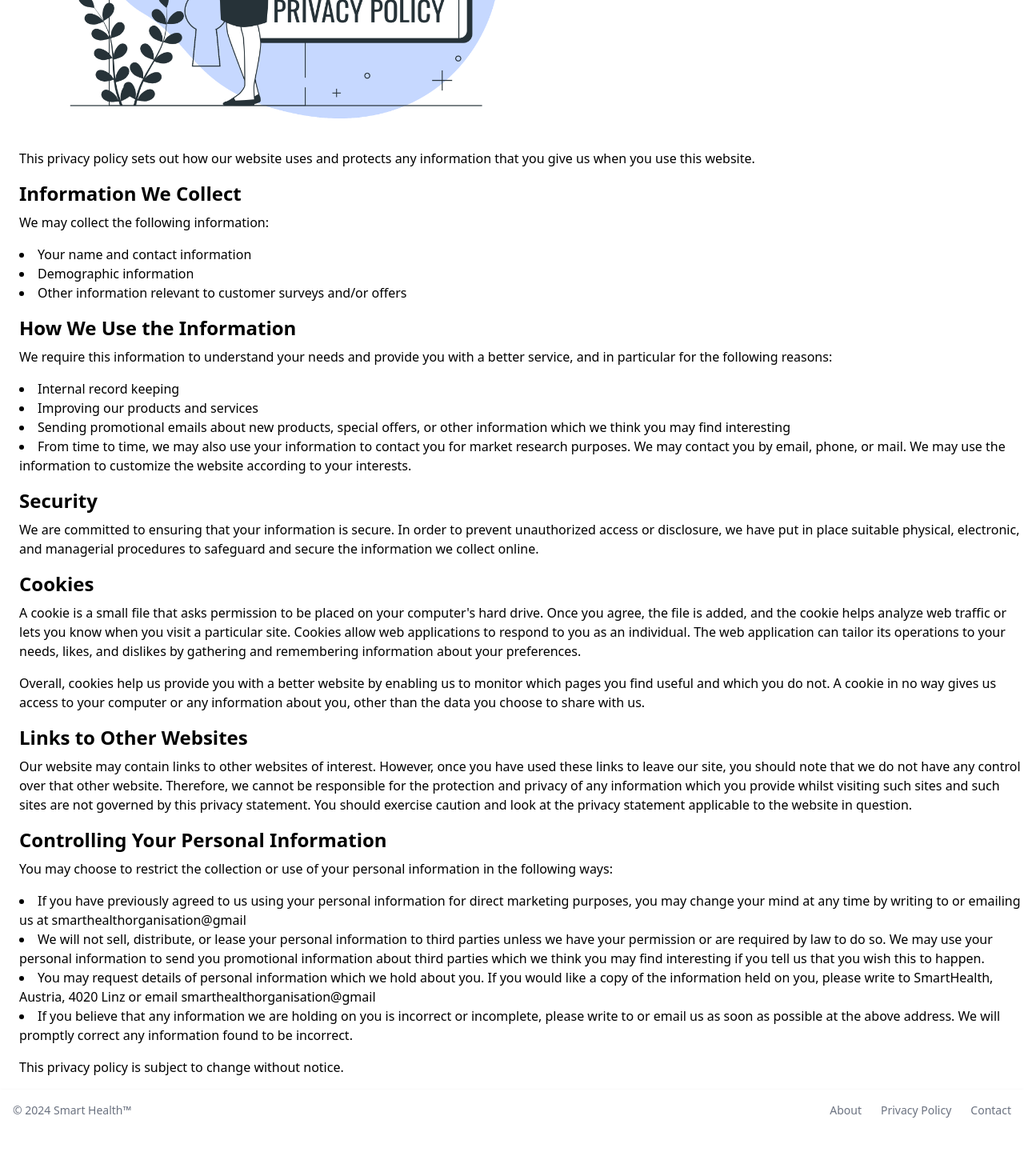
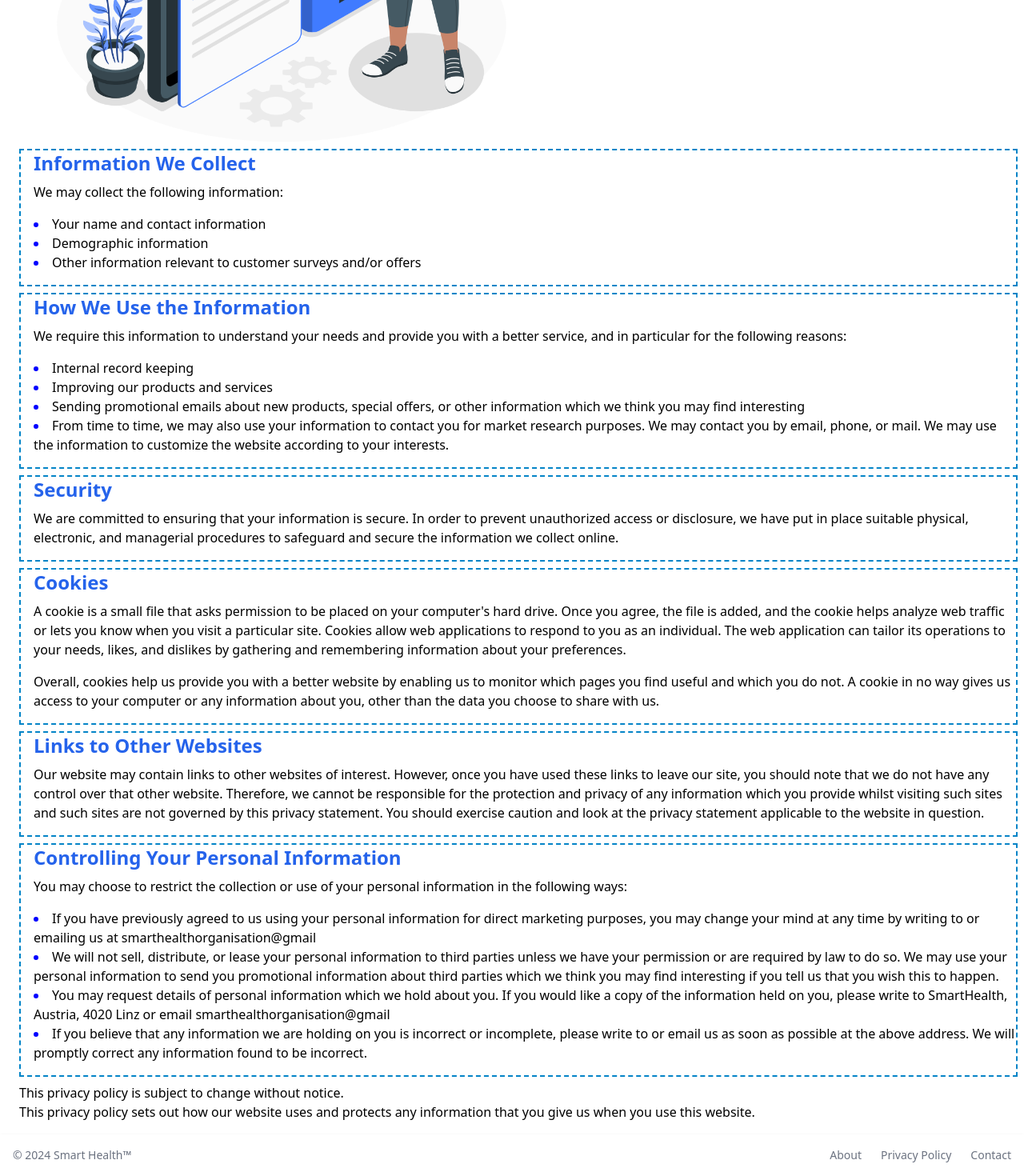
Before and after one commit to KyawIT/SmartHealth, a SvelteKit app in the folder SmartHealth_Frontend/: page /privacyPolicy in a window 1280 px wide. Shown: the part 456-1926 px from the top of the page at 80% size. Before the commit the page ends 1870 px from the top, so only its background shows below. Built offline with nearby package versions, Linux system fonts and the light colour scheme.

Commit message:
Privacy Policy Update + Navbar Update + Dark/Light Switch done

```diff
--- a/SmartHealth_Frontend/src/components/+footer.svelte
+++ b/SmartHealth_Frontend/src/components/+footer.svelte
@@ -12,13 +12,15 @@
       class="flex flex-wrap items-center mt-3 text-sm font-medium text-gray-500 dark:text-gray-400 sm:mt-0"
     >
       <li>
-        <a href="\about" class="hover:underline me-4 md:me-6">About</a>
+        <a href="\about"
+        class="hover:underline me-4 md:me-6">About</a>
       </li>
       <li>
         <a href="\privacyPolicy" class="hover:underline me-4 md:me-6">Privacy Policy</a>
       </li>
       <li>
-        <a href="\contact" class="hover:underline">Contact</a>
+        <a href="\contact"
+        class="hover:underline">Contact</a>
       </li>
     </ul>
   </div>
--- a/SmartHealth_Frontend/src/routes/about/+page.svelte
+++ b/SmartHealth_Frontend/src/routes/about/+page.svelte
@@ -12,7 +12,7 @@
             <div class="p-5">
                 <h5 class="text-2xl font-bold tracking-tight text-gray-900 dark:text-white">What is SmartHealth exactly?</h5>
                 <p class="text-xl text-gray-700 dark:text-gray-400">
-                    Smart Health uses AI to diagnose illnesses based on symptoms and helps users find nearby healthcare providers, ensuring efficient access to healthcare information.
+                    Smart Health uses AI to diagnose illnesses based on symptoms and helps users find nearby healthcare providers, ensuring efficient access to healthcare information. Users provide their infos to get the best results possible.
                     </p>
             </div>
         </div>
--- a/SmartHealth_Frontend/src/routes/auth/login/+page.svelte
+++ b/SmartHealth_Frontend/src/routes/auth/login/+page.svelte
@@ -8,6 +8,7 @@
   }
 </script>
 <div id="container" class="mt-5">
+  <div class="rounded-lg shadow dark:bg-gray-800 dark:border-gray-700 w-1/2 m-auto pb-2">
     <h1
       class="my-5 text-6xl font-black text-blue-600 dark:text-blue-600 text-center"
     >
@@ -15,7 +16,7 @@
     </h1>
     <form class="max-w-sm mx-auto">
       <div class="mb-5">
-      <label for="base-input" class="block mb-2 text-sm font-medium"
+        <label for="base-input" class="block mb-2 text-sm font-medium text-white"
           >Email</label
         >
         <input
@@ -29,7 +30,7 @@
       <div class="mb-5">
         <label
           for="base-input"
-        class="block mb-2 text-sm font-medium text-gray-900">Password</label
+          class="block mb-2 text-sm font-medium text-white">Password</label
         >
         <input
           type="password"
@@ -44,7 +45,7 @@
           class="inline-flex items-center justify-center w-full px-5 py-2.5 text-sm font-medium text-white bg-blue-700 rounded-lg focus:ring-4 focus:ring-blue-200 dark:focus:ring-blue-900 hover:bg-blue-800"
           >Login</button
         >
-      <p class="text-xl text-center">Authenticate with other Services</p>
+        <p class="text-xl text-center  text-white">Authenticate with other Services</p>
 
         <button on:click={() => redirectToGithubAuth()}
           type="button"
@@ -89,6 +90,7 @@
       </div>
     </form>
   </div>
+</div>
 
 <style>
   #container {
--- a/SmartHealth_Frontend/src/routes/auth/signup/+page.svelte
+++ b/SmartHealth_Frontend/src/routes/auth/signup/+page.svelte
@@ -1,4 +1,5 @@
 <div id="container" class="mt-5">
+  <div class="rounded-lg shadow dark:bg-gray-800 dark:border-gray-700 w-1/2 m-auto pb-2">
     <h1
       class="my-5 text-6xl font-black text-blue-600 dark:text-blue-600 text-center"
     >
@@ -8,7 +9,7 @@
       <div class="mb-5">
         <label
           for="base-input"
-        class="block mb-2 text-sm font-medium text-gray-900">Email</label
+          class="block mb-2 text-sm font-medium text-white">Email</label
         >
         <input
           type="text"
@@ -20,7 +21,7 @@
       <div class="mb-5">
         <label
           for="base-input"
-        class="block mb-2 text-sm font-medium text-gray-900">Password</label
+          class="block mb-2 text-sm font-medium text-white">Password</label
         >
         <input
           type="password"
@@ -32,7 +33,7 @@
       <div class="mb-5">
         <label
           for="base-input"
-        class="block mb-2 text-sm font-medium text-gray-900">SVN-Nr</label
+          class="block mb-2 text-sm font-medium text-white">SVN-Nr</label
         >
         <input
           type="text"
@@ -47,6 +48,7 @@
       >
     </form>
     </div>
+</div>
 
 <style>
   #container {
--- a/SmartHealth_Frontend/src/routes/contact/+page.svelte
+++ b/SmartHealth_Frontend/src/routes/contact/+page.svelte
@@ -31,7 +31,6 @@
     data.subject = "";
     data.message = "";
   }
-
 </script>
 
 <h1 class="my-5 text-6xl font-black text-blue-600 dark:text-blue-600 text-center">
--- a/SmartHealth_Frontend/src/routes/privacyPolicy/+page.svelte
+++ b/SmartHealth_Frontend/src/routes/privacyPolicy/+page.svelte
@@ -15,25 +15,20 @@
         </div>
     </div>
 
-    <p class="mb-4">
-        This privacy policy sets out how our website uses and protects any information that you give us when you use
-        this
-        website.
-    </p>
-
-    <h2 class="text-2xl font-bold mb-2">Information We Collect</h2>
-
+    <div class="border-dashed border-2 border-sky-600 pl-4 mr-2">
+        <h2 class="text-2xl font-bold mb-2 text-blue-600 dark:text-blue-600">Information We Collect</h2>
         <p class="mb-4">
             We may collect the following information:
         </p>
-
             <ul class="list-disc list-inside mb-4">
                 <li>Your name and contact information</li>
                 <li>Demographic information</li>
                 <li>Other information relevant to customer surveys and/or offers</li>
             </ul>
+    </div>
 
-    <h2 class="text-2xl font-bold mb-2">How We Use the Information</h2>
+    <div class="border-dashed border-2 border-sky-600 pl-4 mt-2 mr-2">
+        <h2 class="text-2xl font-bold mb-2 text-blue-600 dark:text-blue-600">How We Use the Information</h2>
 
         <p class="mb-4">
             We require this information to understand your needs and provide you with a better service, and in
@@ -54,8 +49,10 @@
                 you by email, phone, or mail. We may use the information to customize the website according to your
                 interests.</li>
         </ul>
+    </div>
 
-    <h2 class="text-2xl font-bold mb-2">Security</h2>
+    <div class="border-dashed border-2 border-sky-600 pl-4 mt-2 mr-2">
+        <h2 class="text-2xl font-bold mb-2 text-blue-600 dark:text-blue-600">Security</h2>
 
         <p class="mb-4">
             We are committed to ensuring that your information is secure. In order to prevent unauthorized access or
@@ -63,8 +60,10 @@
             we have put in place suitable physical, electronic, and managerial procedures to safeguard and secure the
             information we collect online.
         </p>
+    </div>
 
-    <h2 class="text-2xl font-bold mb-2">Cookies</h2>
+    <div class="border-dashed border-2 border-sky-600 pl-4 mt-2 mr-2">
+        <h2 class="text-2xl font-bold mb-2 text-blue-600 dark:text-blue-600">Cookies</h2>
 
         <p class="mb-4">
             A cookie is a small file that asks permission to be placed on your computer's hard drive. Once you agree,
@@ -86,8 +85,10 @@
             than
             the data you choose to share with us.
         </p>
+    </div>
 
-    <h2 class="text-2xl font-bold mb-2">Links to Other Websites</h2>
+    <div class="border-dashed border-2 border-sky-600 pl-4 mt-2 mr-2">
+        <h2 class="text-2xl font-bold mb-2 text-blue-600 dark:text-blue-600">Links to Other Websites</h2>
 
         <p class="mb-4">
             Our website may contain links to other websites of interest. However, once you have used these links to
@@ -103,14 +104,16 @@
             to
             the website in question.
         </p>
+    </div>
 
-    <h2 class="text-2xl font-bold mb-2">Controlling Your Personal Information</h2>
+    <div class="border-dashed border-2 border-sky-600 pl-4 mt-2 mr-2">
+        <h2 class="text-2xl font-bold mb-2 text-blue-600 dark:text-blue-600">Controlling Your Personal Information</h2>
 
         <p class="mb-4">
             You may choose to restrict the collection or use of your personal information in the following ways:
         </p>
 
-    <ul class="list-disc list-inside mb-4">
+        <ul class="list-disc list-inside mb-4 ">
             <li>If you have previously agreed to us using your personal information for direct marketing purposes, you
                 may
                 change your mind at any time by writing to or emailing us at smarthealthorganisation@gmail</li>
@@ -129,8 +132,23 @@
                 incorrect.
             </li>
         </ul>
+    </div>
+
+    <p class="mt-2">
+        This privacy policy is subject to change without notice.
+    </p>
+    <p>
+        This privacy policy sets out how our website uses and protects any information that you give us when you use this website.
+    </p>
+
 
     <p class="mb-4">
-        This privacy policy is subject to change without notice.
+
     </p>
 </div>
+
+<style>
+li::marker{
+    color: blue;
+}
+</style>
```
Also changed, not shown: SmartHealth_Frontend/src/components/+navbar.svelte (+49 -3 lines), SmartHealth_Frontend/static/frontend/privacyPolicy.png. Lines whose indentation alone changed are shown as unchanged.
